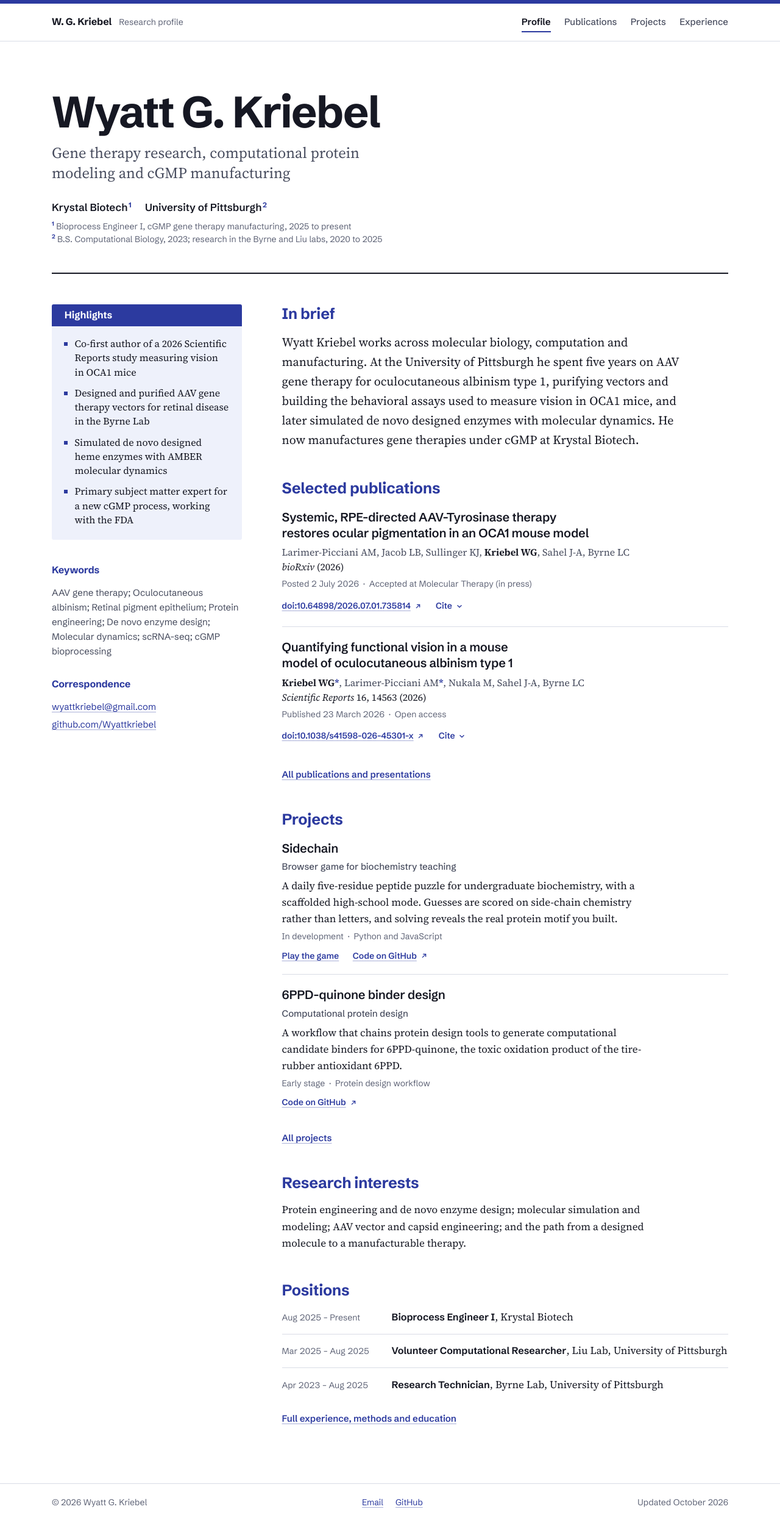
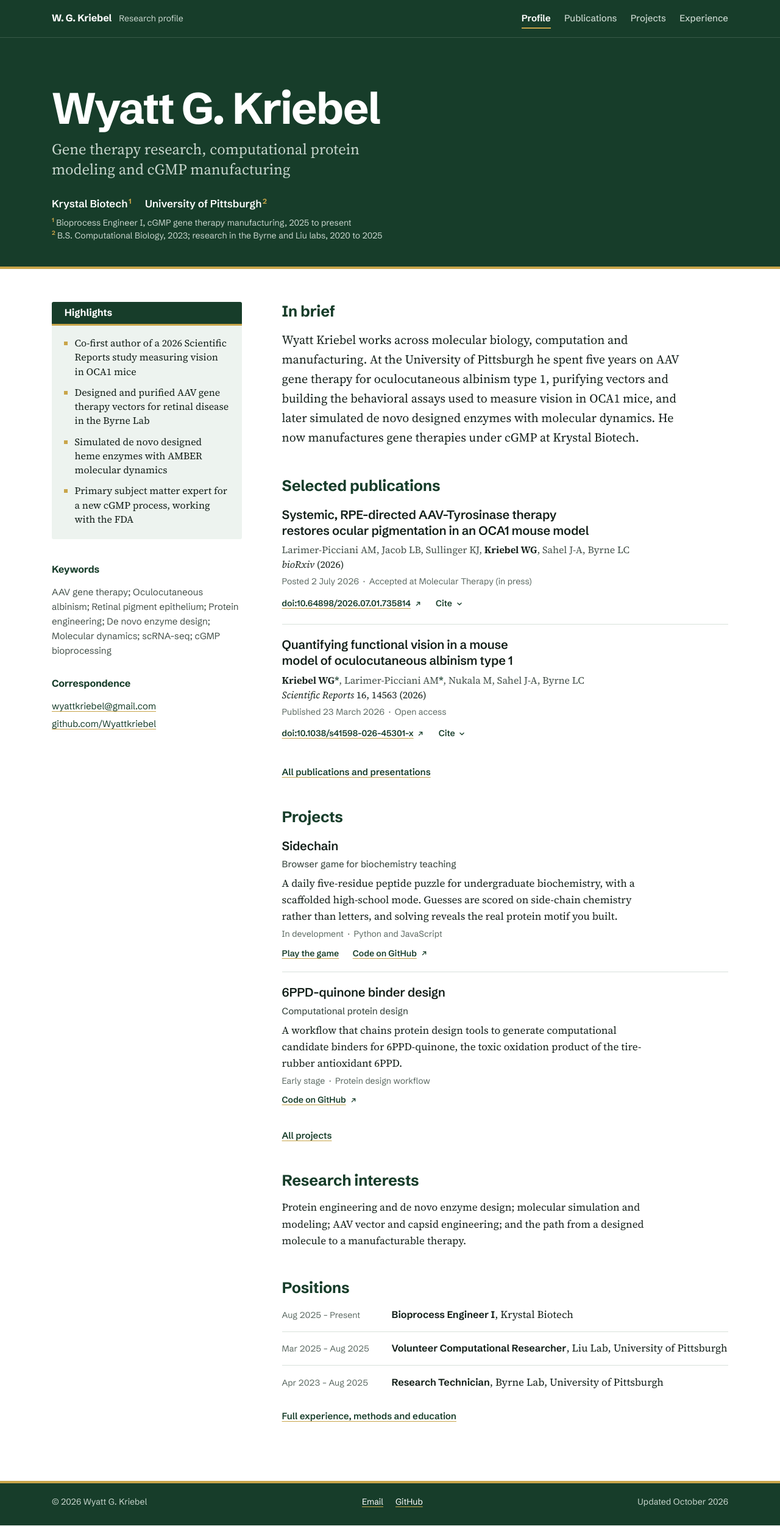
Before and after one commit to Wyattkriebel/WyattGKriebel, a Jekyll site: the page built from index.html, in a window 1280 px wide. Shown: the whole page at 61% size. Built offline with Jekyll 4.4.1, drawn with Linux system fonts in a browser that asks for light colours.

Commit message:
Recolor the site in dark forest green, white and gold
Forest bands carry the running head, title block and footer; gold is
used only as trim (rules, markers, superscripts, link underlines).
Dark mode turns the page deep green with gold accents. Design notes
and favicon updated to match.

Co-Authored-By: Claude Opus 5.5 <noreply@anthropic.com>
Claude-Session: https://claude.ai/code/session_015QkscTByg259sVvdWBKHqv

```diff
--- a/_layouts/default.html
+++ b/_layouts/default.html
@@ -4,8 +4,8 @@
   <meta charset="utf-8">
   <meta name="viewport" content="width=device-width, initial-scale=1">
   <meta name="color-scheme" content="light dark">
-  <meta name="theme-color" content="#ffffff" media="(prefers-color-scheme: light)">
-  <meta name="theme-color" content="#0f1119" media="(prefers-color-scheme: dark)">
+  <meta name="theme-color" content="#173d2a" media="(prefers-color-scheme: light)">
+  <meta name="theme-color" content="#123020" media="(prefers-color-scheme: dark)">
   {% seo %}
   <link rel="preload" href="{{ '/assets/fonts/schibsted-grotesk-latin-wght-normal.woff2' | relative_url }}" as="font" type="font/woff2" crossorigin>
   <link rel="preload" href="{{ '/assets/fonts/source-serif-4-latin-opsz-normal.woff2' | relative_url }}" as="font" type="font/woff2" crossorigin>
--- a/assets/css/site.css
+++ b/assets/css/site.css
@@ -1,4 +1,4 @@
-/* wyattkriebel.com: a journal first page, set in Coomassie blue. */
+/* wyattkriebel.com: a journal first page in dark forest green, white and gold. */
 
 @font-face {
   font-family: "Schibsted Grotesk";
@@ -25,17 +25,21 @@
 :root {
   color-scheme: light;
   --paper: #ffffff;
-  --ink: #161823;
-  --ink-2: #464b5d;
-  --ink-3: #5f6477;
-  --stain: #2c3a9f;          /* Coomassie blue */
-  --stain-deep: #1f2a7c;
-  --on-stain: #ffffff;
-  --destain: #eef1fb;        /* destained gel */
-  --destain-edge: #d3d9f2;
-  --rule: #d9dce6;
-  --rule-strong: #161823;
-  --select: #cdd5f8;
+  --ink: #14201a;
+  --ink-2: #44514a;
+  --ink-3: #5a6861;
+  --accent: #173d2a;         /* dark forest green: headings, links */
+  --accent-deep: #0f2a1d;
+  --on-accent: #ffffff;
+  --tint: #edf3ef;           /* pale green panel ground */
+  --tint-edge: #d0ddd5;
+  --band: #173d2a;           /* forest band: header, title block, footer */
+  --on-band: #ffffff;
+  --on-band-2: #c9d6ce;
+  --trim: #c9a54a;           /* gold trim: rules, markers, underlines */
+  --rule: #d8e1db;
+  --rule-strong: #173d2a;
+  --select: #ecdfb4;
 
   --sans: "Schibsted Grotesk", "Helvetica Neue", Arial, sans-serif;
   --serif: "Source Serif 4", Georgia, "Times New Roman", serif;
@@ -50,34 +54,42 @@
 @media (prefers-color-scheme: dark) {
   :root:not([data-theme="light"]) {
     color-scheme: dark;
-    --paper: #0f1119;
-    --ink: #e9ebf3;
-    --ink-2: #bcc1d2;
-    --ink-3: #9a9fb3;
-    --stain: #a9b5ff;
-    --stain-deep: #c9d0ff;
-    --on-stain: #0f1119;
-    --destain: #171b2d;
-    --destain-edge: #2b3254;
-    --rule: #2a2e3d;
-    --rule-strong: #e9ebf3;
-    --select: #35418a;
+    --paper: #0b1510;
+    --ink: #e8eee9;
+    --ink-2: #bac8bf;
+    --ink-3: #96a69c;
+    --accent: #d9bd6a;
+    --accent-deep: #e9d59c;
+    --on-accent: #0b1510;
+    --tint: #12231a;
+    --tint-edge: #25402f;
+    --band: #123020;
+    --on-band: #f2f6f3;
+    --on-band-2: #b4c6ba;
+    --trim: #c9a54a;
+    --rule: #22342a;
+    --rule-strong: #c9a54a;
+    --select: #5a4a1c;
   }
 }
 :root[data-theme="dark"] {
   color-scheme: dark;
-  --paper: #0f1119;
-  --ink: #e9ebf3;
-  --ink-2: #bcc1d2;
-  --ink-3: #9a9fb3;
-  --stain: #a9b5ff;
-  --stain-deep: #c9d0ff;
-  --on-stain: #0f1119;
-  --destain: #171b2d;
-  --destain-edge: #2b3254;
-  --rule: #2a2e3d;
-  --rule-strong: #e9ebf3;
-  --select: #35418a;
+  --paper: #0b1510;
+  --ink: #e8eee9;
+  --ink-2: #bac8bf;
+  --ink-3: #96a69c;
+  --accent: #d9bd6a;
+  --accent-deep: #e9d59c;
+  --on-accent: #0b1510;
+  --tint: #12231a;
+  --tint-edge: #25402f;
+  --band: #123020;
+  --on-band: #f2f6f3;
+  --on-band-2: #b4c6ba;
+  --trim: #c9a54a;
+  --rule: #22342a;
+  --rule-strong: #c9a54a;
+  --select: #5a4a1c;
 }
 
 /* Base */
@@ -97,29 +109,28 @@ body {
   font: 400 1.0625rem/1.6 var(--serif);
   font-optical-sizing: auto;
   font-kerning: normal;
-  caret-color: var(--stain);
+  caret-color: var(--accent);
   -webkit-font-smoothing: antialiased;
   min-height: 100vh;
   display: flex;
-  flex-direction: column;
-}
+  flex-direction: column;}
 
 main { flex: 1 0 auto; }
 
 ::selection { background: var(--select); color: var(--ink); }
 
 a {
-  color: var(--stain);
+  color: var(--accent);
   text-decoration-line: underline;
   text-decoration-thickness: 1px;
   text-underline-offset: 0.2em;
-  text-decoration-color: color-mix(in srgb, var(--stain) 40%, transparent);
+  text-decoration-color: var(--trim);
   transition: text-decoration-color 160ms var(--ease-out), color 160ms var(--ease-out);
 }
 a:hover { text-decoration-color: currentColor; text-decoration-thickness: 2px; }
 
 :focus-visible {
-  outline: 2px solid var(--stain);
+  outline: 2px solid var(--accent);
   outline-offset: 3px;
   border-radius: 2px;
 }
@@ -131,7 +142,7 @@ sup { line-height: 0; }
 
 abbr.eq {
   text-decoration: none;
-  color: var(--stain);
+  color: var(--accent);
   font-weight: 700;
   cursor: help;
 }
@@ -146,8 +157,8 @@ abbr.eq {
   top: -4rem;
   z-index: 10;
   padding: 0.55rem 0.9rem;
-  background: var(--stain);
-  color: var(--on-stain);
+  background: var(--accent);
+  color: var(--on-accent);
   font: 600 0.9375rem/1 var(--sans);
   text-decoration: none;
   border-radius: 3px;
@@ -163,10 +174,14 @@ abbr.eq {
 /* Running head: the journal's colour band and page header */
 
 .running-head {
-  border-top: 6px solid var(--stain);
-  border-bottom: 1px solid var(--rule);
+  background: var(--band);
+  color: var(--on-band);
+  border-bottom: 1px solid color-mix(in srgb, var(--on-band) 14%, transparent);
   font-family: var(--sans);
 }
+.running-head :focus-visible,
+.title-block :focus-visible,
+.running-foot :focus-visible { outline-color: var(--trim); }
 .running-head__inner {
   max-width: var(--page);
   margin-inline: auto;
@@ -179,14 +194,14 @@ abbr.eq {
 }
 .running-head__id { margin: 0; display: flex; align-items: baseline; gap: 0.75rem; }
 .running-head__name {
-  color: var(--ink);
+  color: var(--on-band);
   font-weight: 700;
   font-size: 1rem;
   letter-spacing: -0.01em;
   text-decoration: none;
 }
-.running-head__name:hover { color: var(--stain); }
-.running-head__label { color: var(--ink-3); font-size: 0.875rem; }
+.running-head__name:hover { color: var(--trim); }
+.running-head__label { color: var(--on-band-2); font-size: 0.875rem; }
 .running-head__nav ul {
   display: flex;
   gap: 0.25rem 1.4rem;
@@ -197,16 +212,16 @@ abbr.eq {
 .running-head__nav a {
   display: inline-block;
   padding-block: 0.3rem;
-  color: var(--ink-2);
+  color: var(--on-band-2);
   font-size: 0.9375rem;
   font-weight: 500;
   text-decoration: none;
 }
-.running-head__nav a:hover { color: var(--stain); }
+.running-head__nav a:hover { color: var(--on-band); }
 .running-head__nav a[aria-current="page"] {
-  color: var(--ink);
+  color: var(--on-band);
   font-weight: 650;
-  box-shadow: inset 0 -2px 0 var(--stain);
+  box-shadow: inset 0 -2px 0 var(--trim);
 }
 
 @media (max-width: 40rem) {
@@ -219,27 +234,32 @@ abbr.eq {
 .title-block {
   padding-block: clamp(2.5rem, 1.4rem + 4.4vw, 5rem) clamp(1.75rem, 1.2rem + 2vw, 2.75rem);
   margin-bottom: clamp(2rem, 1.5rem + 2vw, 3.25rem);
-  border-bottom: 2px solid var(--rule-strong);
+  color: var(--on-band);
+  /* Full-bleed forest band closed by a 4px gold rule. The border image's
+     outset paints past the column without widening the page. */
+  border-bottom: 4px solid var(--trim);
+  border-image: linear-gradient(to top, var(--trim) 4px, var(--band) 4px) fill 0 // 0 100vmax;
 }
 .title {
   margin: 0;
   font: 700 clamp(2.5rem, 1.55rem + 3.9vw, 4.5rem)/1.02 var(--sans);
   letter-spacing: -0.03em;
-  color: var(--ink);
+  color: var(--on-band);
 }
 .title-block--page .title { font-size: clamp(2.1rem, 1.5rem + 2.4vw, 3.25rem); }
 .deck {
   margin: 0.85rem 0 0;
   max-width: 46ch;
   font: 400 clamp(1.2rem, 1.02rem + 0.7vw, 1.55rem)/1.35 var(--serif);
-  color: var(--ink-2);
+  color: var(--on-band-2);
 }
 .title-block--page .deck { max-width: 52ch; font-size: clamp(1.1rem, 1rem + 0.4vw, 1.3rem); }
 .title-block__note {
   margin: 0.9rem 0 0;
   font: 400 0.875rem/1.4 var(--sans);
-  color: var(--ink-3);
+  color: var(--on-band-2);
 }
+.title-block abbr.eq { color: var(--trim); }
 
 .affil {
   display: flex;
@@ -247,13 +267,13 @@ abbr.eq {
   gap: 0.2rem 1.4rem;
   margin: 1.75rem 0 0;
   font: 600 1.0625rem/1.4 var(--sans);
-  color: var(--ink);
+  color: var(--on-band);
 }
 .affil sup,
 .affil-notes sup {
   font-size: 0.68em;
   font-weight: 700;
-  color: var(--stain);
+  color: var(--trim);
 }
 .affil sup { margin-left: 0.15em; }
 .affil-notes {
@@ -261,7 +281,7 @@ abbr.eq {
   padding: 0;
   list-style: none;
   font: 400 0.875rem/1.5 var(--sans);
-  color: var(--ink-3);
+  color: var(--on-band-2);
 }
 .affil-notes sup { margin-right: 0.35em; }
 
@@ -271,7 +291,7 @@ h2 {
   margin: 0 0 1rem;
   font: 700 clamp(1.45rem, 1.3rem + 0.5vw, 1.5625rem)/1.2 var(--sans);
   letter-spacing: -0.01em;
-  color: var(--stain);
+  color: var(--accent);
 }
 
 .prose { margin: 0; max-width: var(--measure); }
@@ -310,19 +330,20 @@ h2 {
   .opener__meta { grid-column: 1; grid-row: 2; align-self: start; }
 }
 
-/* Highlights: a destained panel under a Coomassie header strip */
+/* Highlights: a pale green panel under a forest header strip with gold trim */
 
 .highlights {
   align-self: start;
-  background: var(--destain);
+  background: var(--tint);
   border-radius: 3px;
   overflow: hidden;
 }
 .highlights h2 {
   margin: 0;
   padding: 0.55rem 1.3rem 0.5rem;
-  background: var(--stain);
-  color: var(--on-stain);
+  background: var(--accent);
+  color: var(--on-accent);
+  border-bottom: 3px solid var(--trim);
   font-size: 1rem;
   letter-spacing: 0;
 }
@@ -336,7 +357,7 @@ h2 {
   line-height: 1.45;
 }
 .highlights li + li { margin-top: 0.7rem; }
-.highlights li::marker { color: var(--stain); }
+.highlights li::marker { color: var(--trim); }
 
 .opener__meta h2 { font-size: 1rem; }
 .keywords ul,
@@ -367,7 +388,7 @@ h2 {
   margin: 0;
   padding-top: 0.1rem;
   font: 700 1rem/1.3 var(--sans);
-  color: var(--stain);
+  color: var(--accent);
   font-variant-numeric: tabular-nums;
 }
 .pub__body > p { margin: 0; }
@@ -378,7 +399,7 @@ h2 {
   max-width: 52ch;
 }
 .pub__title a { color: var(--ink); text-decoration: none; }
-.pub__title a:hover { color: var(--stain); text-decoration: underline; text-decoration-thickness: 1px; }
+.pub__title a:hover { color: var(--accent); text-decoration: underline; text-decoration-thickness: 1px; }
 .pub__authors { color: var(--ink-2); font-size: 1rem; line-height: 1.5; }
 .pub__kind {
   font: 500 0.9375rem/1.4 var(--sans);
@@ -417,7 +438,7 @@ h2 {
   padding: 0.25rem 0;
   border: 0;
   background: none;
-  color: var(--stain);
+  color: var(--accent);
   font: inherit;
   cursor: pointer;
 }
@@ -431,7 +452,7 @@ h2 {
   max-width: var(--measure);
   margin-top: 0.85rem;
   padding: 1rem 1.15rem 1.1rem;
-  background: var(--destain);
+  background: var(--tint);
   border-radius: 3px;
   font: 400 0.9375rem/1.5 var(--sans);
   transition: opacity 220ms var(--ease-out), transform 220ms var(--ease-out);
@@ -465,16 +486,16 @@ h2 {
   align-items: center;
   gap: 0.35rem;
   padding: 0.35rem 0.65rem;
-  border: 1px solid var(--destain-edge);
+  border: 1px solid var(--tint-edge);
   border-radius: 4px;
   background: var(--paper);
-  color: var(--stain);
+  color: var(--accent);
   font: 600 0.8125rem/1.2 var(--sans);
   cursor: pointer;
   transition: background-color 160ms var(--ease-out), border-color 160ms var(--ease-out);
 }
-.copy:hover { border-color: var(--stain); }
-.copy[data-state="copied"] { background: var(--stain); border-color: var(--stain); color: var(--on-stain); }
+.copy:hover { border-color: var(--accent); }
+.copy[data-state="copied"] { background: var(--accent); border-color: var(--accent); color: var(--on-accent); }
 
 /* Home: positions summary */
 
@@ -538,7 +559,7 @@ h2 {
   list-style: square;
 }
 .entry li + li { margin-top: 0.4rem; }
-.entry li::marker { color: var(--stain); }
+.entry li::marker { color: var(--trim); }
 
 @media (min-width: 46rem) {
   .entry { grid-template-columns: 9.5rem minmax(0, 1fr); column-gap: 2rem; }
@@ -584,10 +605,12 @@ h2 {
 /* Running foot */
 
 .running-foot {
-  border-top: 1px solid var(--rule);
+  background: var(--band);
+  border-top: 4px solid var(--trim);
   font: 400 0.875rem/1.5 var(--sans);
-  color: var(--ink-3);
+  color: var(--on-band-2);
 }
+.running-foot a { color: var(--on-band); }
 .running-foot__inner {
   max-width: var(--page);
   margin-inline: auto;
@@ -609,6 +632,7 @@ h2 {
 
 @media print {
   .running-head__nav, .pub__actions, .cite-panel, .skip { display: none !important; }
-  .running-head { border-top-width: 3px; }
+  .running-head, .title-block, .running-foot { background: none !important; border-image: none !important; color: #000 !important; }
+  .title, .deck, .affil, .affil-notes, .running-head__name { color: #000 !important; }
   a { color: inherit; text-decoration: none; }
 }
```
Also changed, not shown: DESIGN.md (+54 -48 lines), .impeccable/design.json, favicon.svg.
